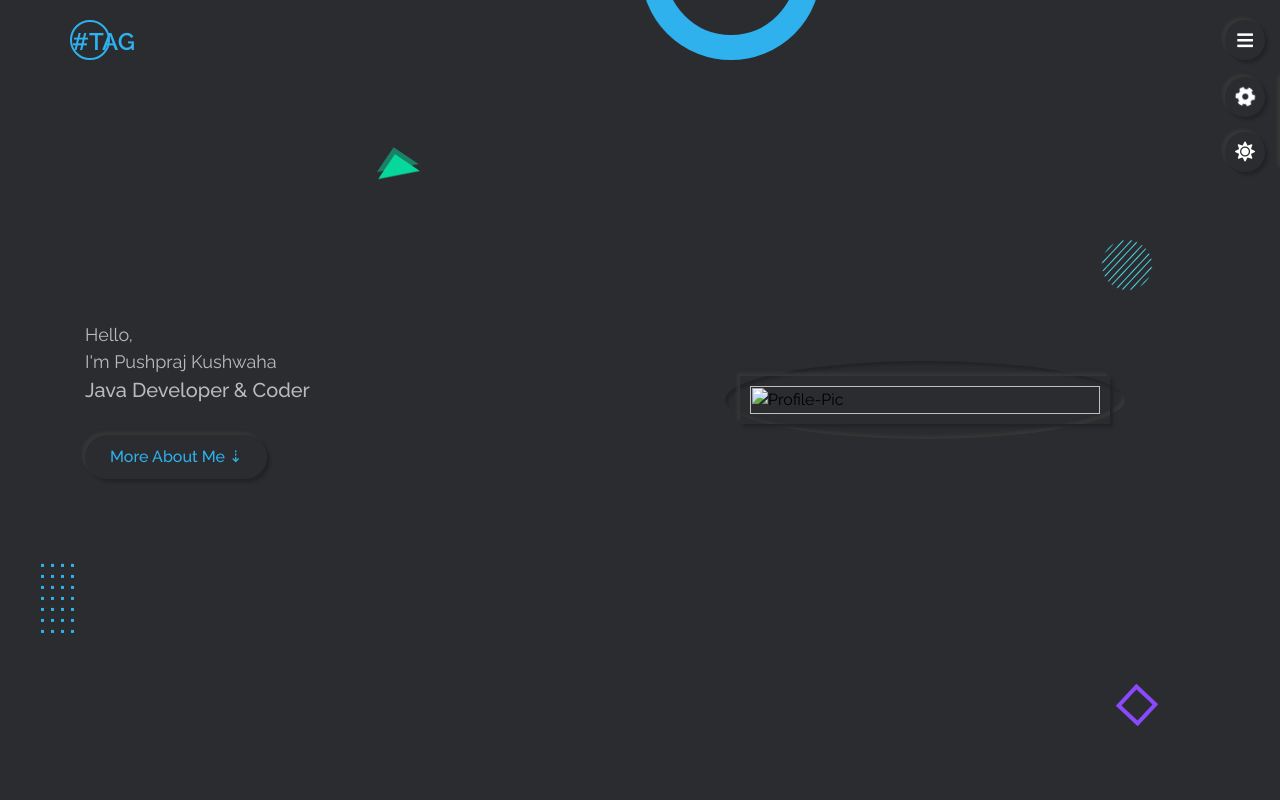
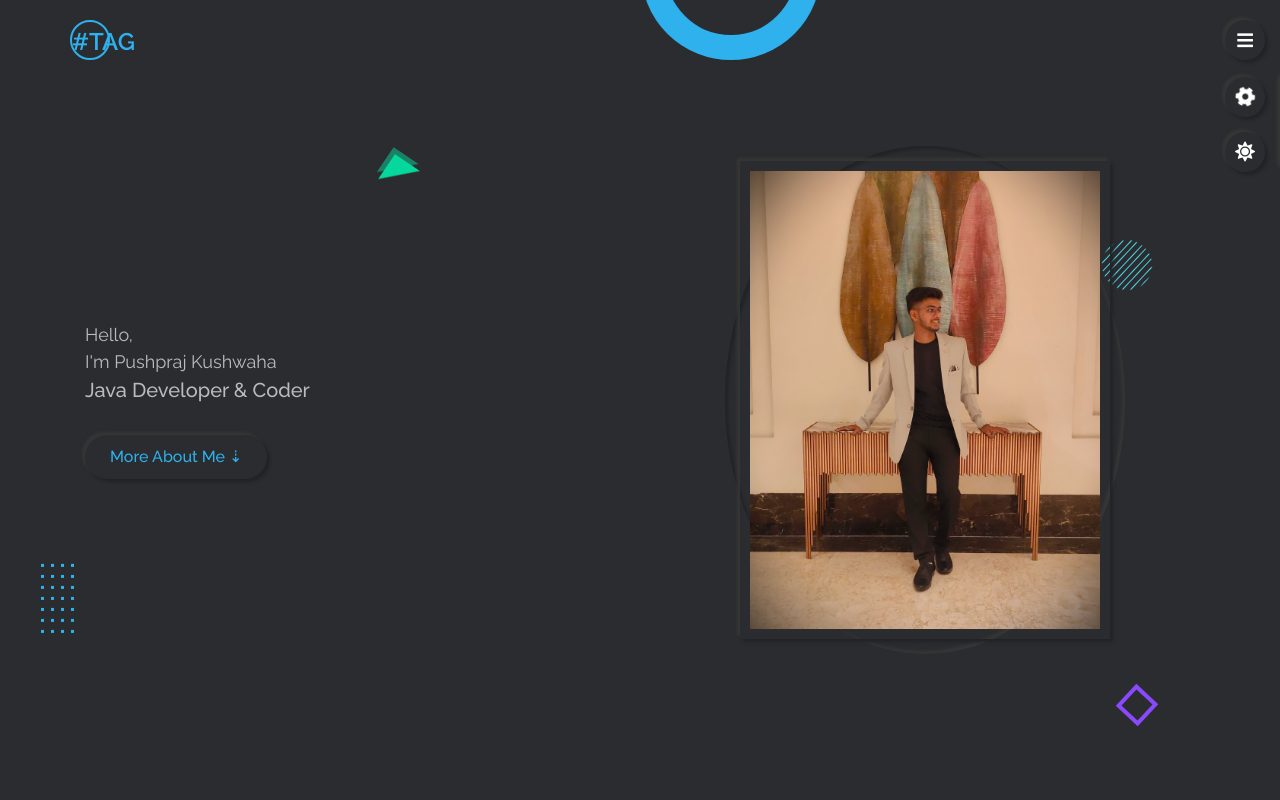
Before and after one commit to Itsmrhashtag/portfolio_hashtag, a plain HTML site: page index.html in a window 1280 px wide. Shown: the top 800 px of the page. Drawn offline with nearby package versions, Linux system fonts and the light colour scheme.

Commit message:
Updatez index.html

```diff
--- a/index.html
+++ b/index.html
@@ -103,7 +103,7 @@
 
         <div class="home-image">
           <div class="img-box inner-shadow">
-            <img src="./img/profile-img.jpg" class="outer-shadow" alt="profile-pic" srcset="">
+            <img src="./img/profile_img.jpg" class="outer-shadow" alt="profile-pic" srcset="">
           </div>
         </div>
       </div>
```
